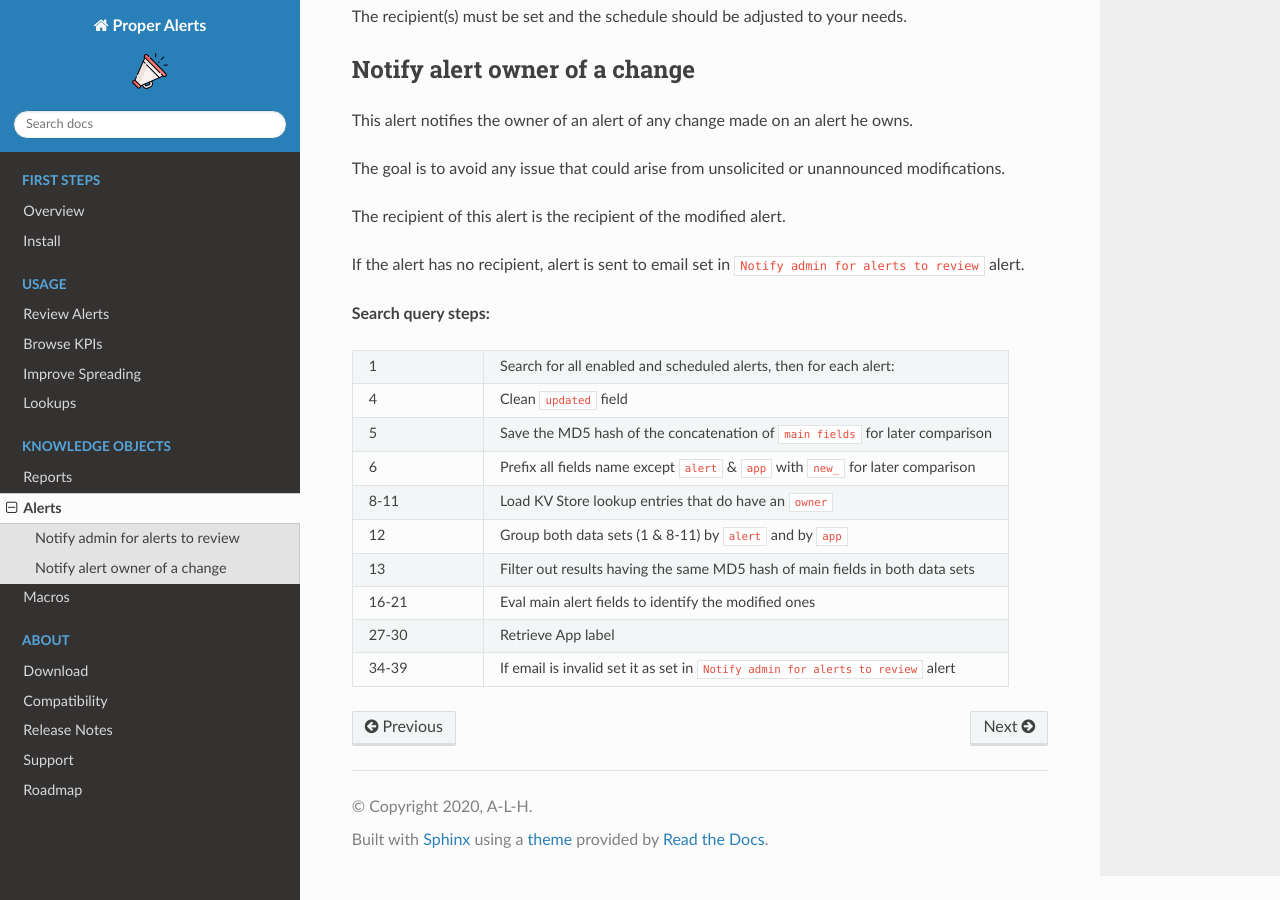
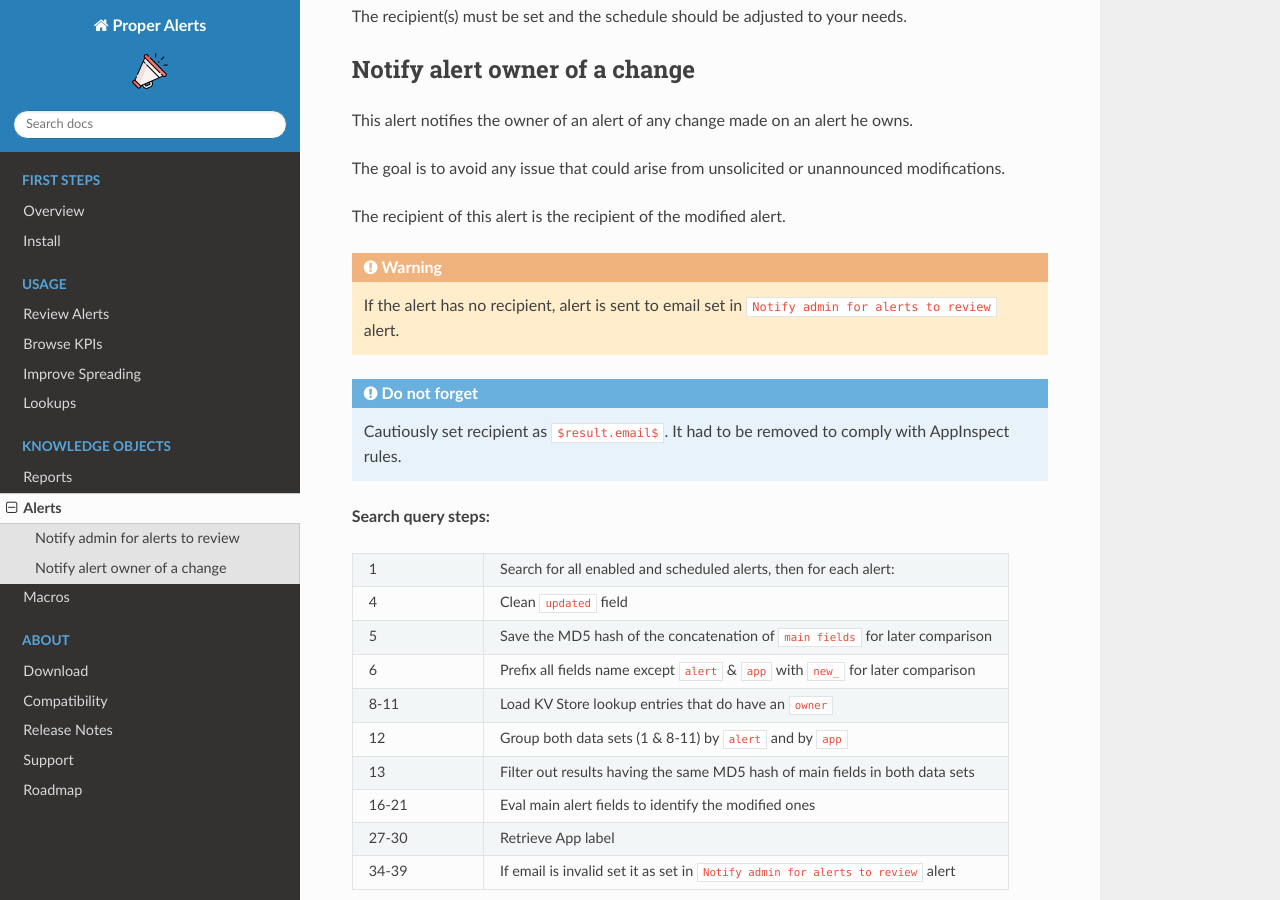
Before and after one commit to a-l-h/splunk-app-proper-alerts, a Sphinx documentation site: the page built from doc/alerts.rst, in a window 1280 px wide and 900 px high, scrolled down 355 px. Built offline with Sphinx 7.4.7 and the Read the Docs theme 2.0.0, drawn with Linux system fonts in a browser that asks for light colours; cross-references to code outside the pages are shown as plain code.

Commit message:
Update alerts.rst

```diff
--- a/doc/alerts.rst
+++ b/doc/alerts.rst
@@ -21,7 +21,11 @@ The goal is to avoid any issue that could arise from unsolicited or unannounced
 
 The recipient of this alert is the recipient of the modified alert.
 
-If the alert has no recipient, alert is sent to email set in ``Notify admin for alerts to review`` alert.
+.. warning:: If the alert has no recipient, alert is sent to email set in ``Notify admin for alerts to review`` alert.
+
+.. admonition:: Do not forget
+
+   Cautiously set recipient as ``$result.email$``. It had to be removed to comply with AppInspect rules.
 
 **Search query steps:**
 
```
